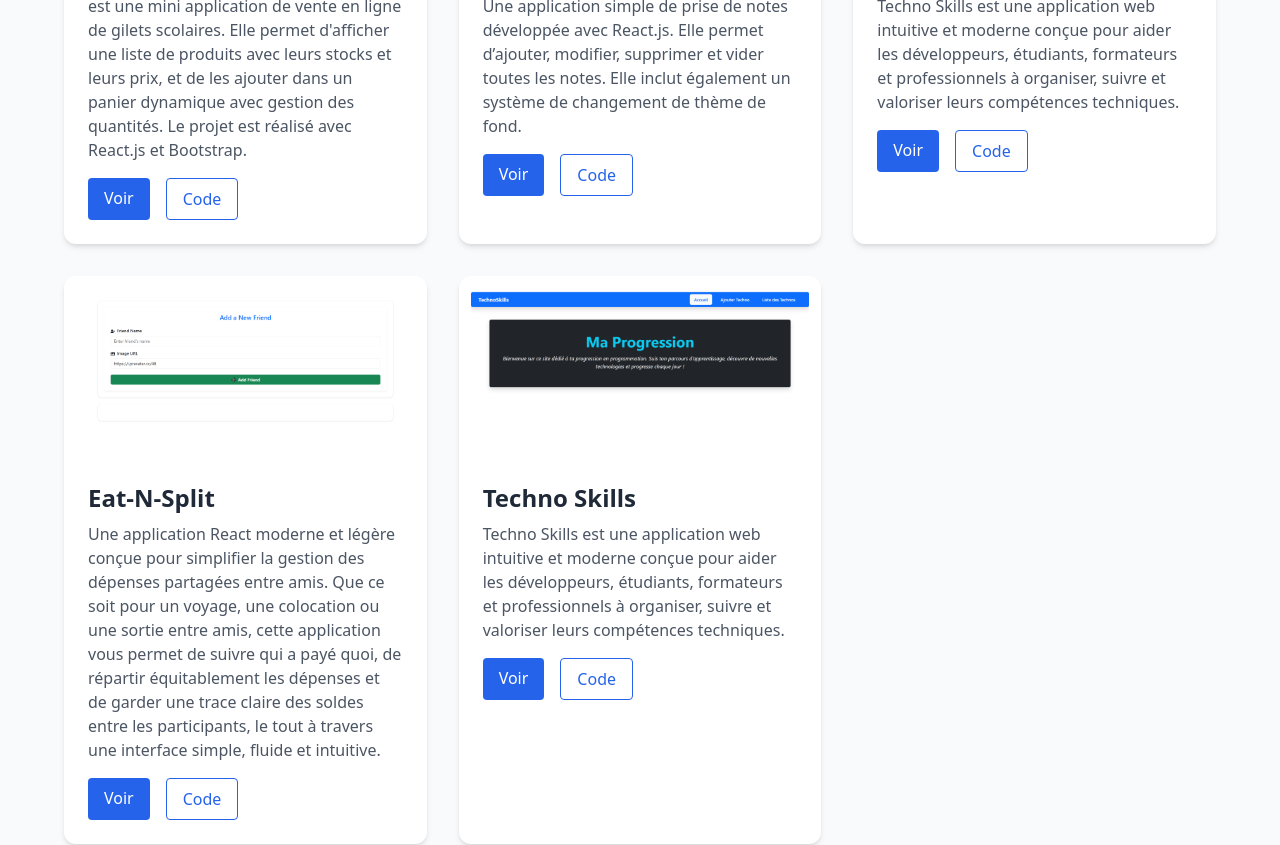
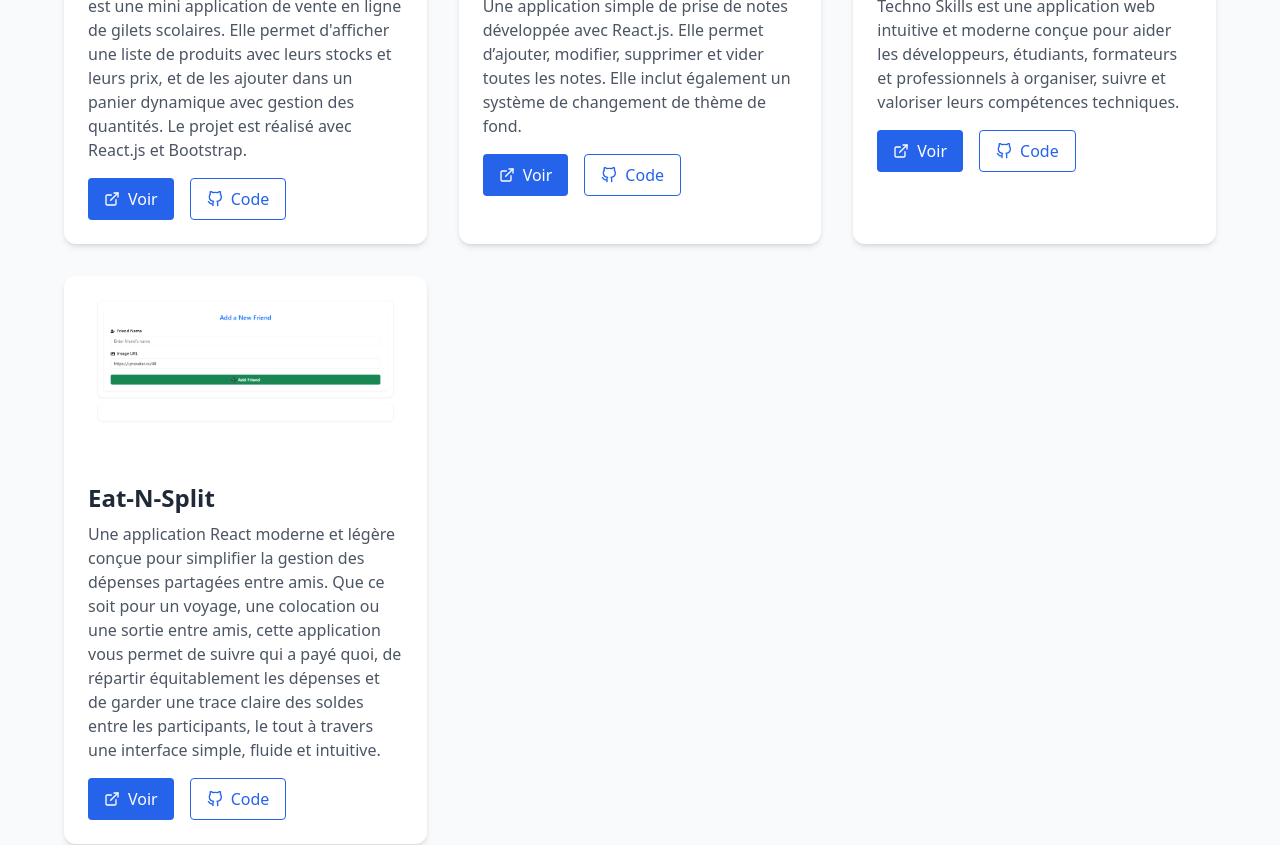
Before and after one commit to Ibrvhima/personal-portfolio, a React (Vite) app: page / in a window 1280 px wide. Shown: the part 1700-2545 px from the top of the page. Built offline with nearby package versions, Linux system fonts and the light colour scheme.

Commit message:
new changes

```diff
--- a/src/components/Projects.jsx
+++ b/src/components/Projects.jsx
@@ -1,4 +1,5 @@
 import { motion } from "framer-motion";
+import { FiExternalLink, FiGithub } from "react-icons/fi";
 
 const projects = [
   {
@@ -33,15 +34,6 @@ const projects = [
     link: "https://eat-n-split-eta-two.vercel.app",
     github: "https://github.com/Ibrvhima/eat-n-split.git",
   },
-
-  {
-     title: "Techno Skills",
-     description:
-       "Techno Skills est une application web intuitive et moderne conçue pour aider les développeurs, étudiants, formateurs et professionnels à organiser, suivre et valoriser leurs compétences techniques.",
-     image: "/technoskills.png",
-     link: "https://technology-skills.vercel.app",
-     github: "https://github.com/Ibrvhima/technology_skills.git",
-   }
 ];
 
 export default function Projects() {
@@ -58,7 +50,8 @@ export default function Projects() {
               initial={{ opacity: 0, y: 30 }}
               whileInView={{ opacity: 1, y: 0 }}
               transition={{ duration: 0.6 }}
-              className="bg-white rounded-xl shadow-md overflow-hidden max-w-sm w-full mx-auto"
+              whileHover={{ scale: 1.02 }}
+              className="bg-white rounded-xl shadow-md overflow-hidden max-w-sm w-full mx-auto transition-transform hover:shadow-lg"
             >
               <img
                 src={project.image}
@@ -75,16 +68,18 @@ export default function Projects() {
                     href={project.link}
                     target="_blank"
                     rel="noopener noreferrer"
-                    className="text-white bg-blue-600 px-4 py-2 rounded hover:bg-blue-700 transition"
+                    className="flex items-center gap-2 text-white bg-blue-600 px-4 py-2 rounded hover:bg-blue-700 transition"
                   >
+                    <FiExternalLink />
                     Voir
                   </a>
                   <a
                     href={project.github}
                     target="_blank"
                     rel="noopener noreferrer"
-                    className="text-blue-600 border border-blue-600 px-4 py-2 rounded hover:bg-blue-600 hover:text-white transition"
+                    className="flex items-center gap-2 text-blue-600 border border-blue-600 px-4 py-2 rounded hover:bg-blue-600 hover:text-white transition"
                   >
+                    <FiGithub />
                     Code
                   </a>
                 </div>
```
